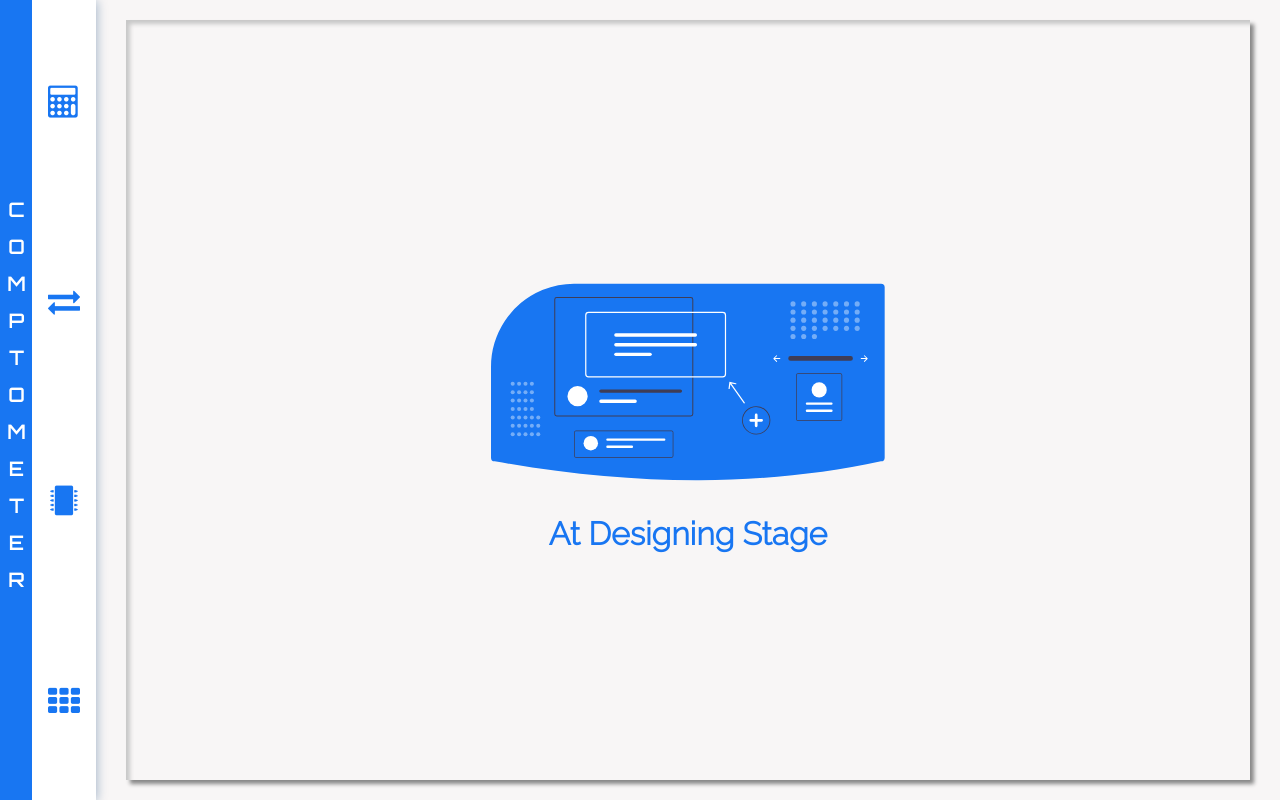
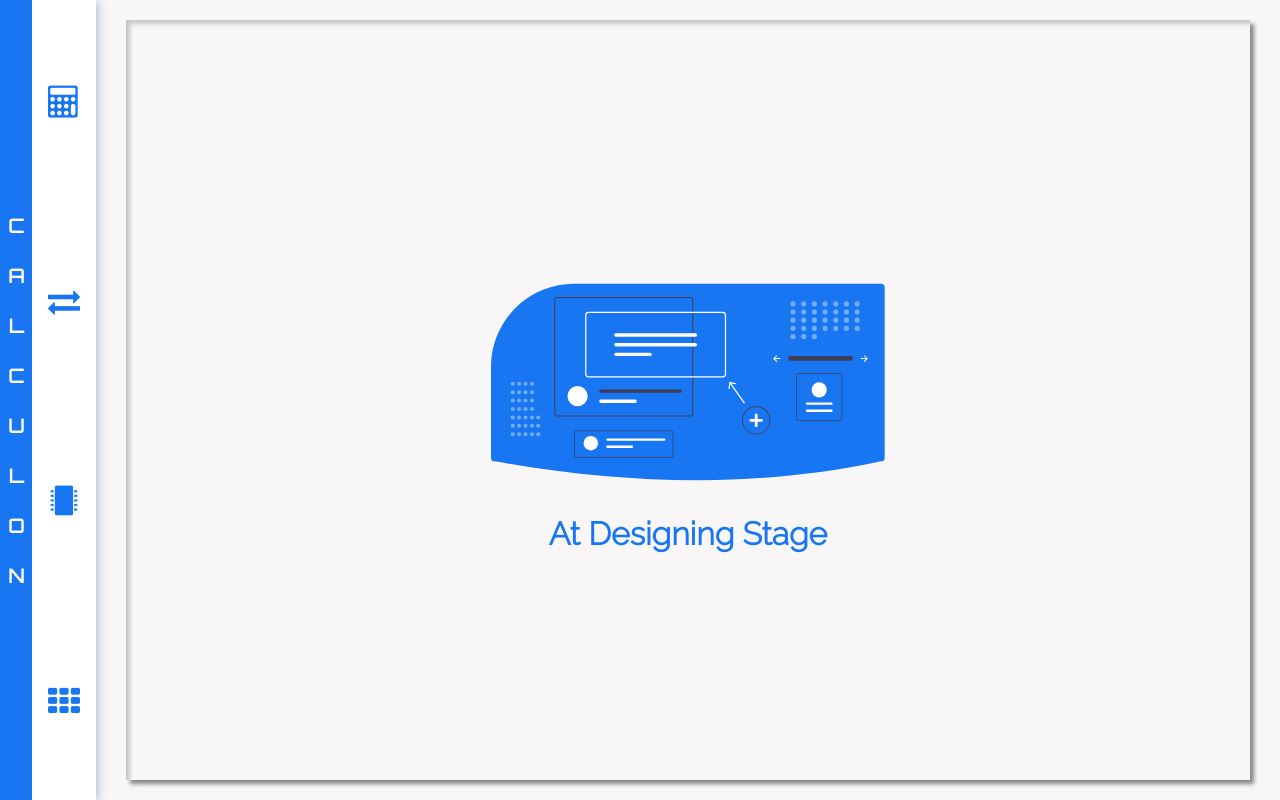
Before and after one commit to rpkc/React-UI, a React (Create React App) app: page / in a window 1280 px wide. Built offline with nearby package versions, Linux system fonts and the light colour scheme.

Commit message:
Heading Modified on 08-08-2023

```diff
--- a/public/index.html
+++ b/public/index.html
@@ -18,7 +18,7 @@
     <link rel="preconnect" href="https://fonts.googleapis.com">
 <link rel="preconnect" href="https://fonts.gstatic.com" crossorigin>
 <link href="https://fonts.googleapis.com/css2?family=Archivo:wght@300&display=swap" rel="stylesheet">
-    <title>Comptometer Systems</title>
+    <title>Calculon</title>
   </head>
   <body>
     <noscript>You need to enable JavaScript to run this app.</noscript>
--- a/src/Style/Header.css
+++ b/src/Style/Header.css
@@ -21,7 +21,6 @@
         z-index: 1;
         width: 100vw;
         height: var(--mobile-header-height);
-        letter-spacing: .5rem;
         font-family: 'Orbitron', sans-serif;
         text-transform: lowercase;
         font-size: 1.5rem;
@@ -144,7 +143,6 @@
     display: inline;
     height: 100%;
     position: fixed;
-    letter-spacing: .75rem;
     left: 0;
     width:var(--desktop-menu-header-width);
     color: var(--mobile-menu-bg-color);
--- a/src/Util/Header.js
+++ b/src/Util/Header.js
@@ -13,7 +13,7 @@ export default function Header(){
 return(
   // <div>
     <div className="menu">
-        <div className="header">COMPTOMETER</div>
+        <div className="header">C A L C U L O N</div>
         <ul className="menu-list">
           <li className="menu-item"><NavLink to='/number-system' info="Number System" activeClassName="active"><i class="fa fa-calculator" aria-hidden="true"></i></NavLink></li>
           <li className="menu-item"><NavLink to='/converter' info="Converter" activeClassName="active"><i class="fa fa-exchange" aria-hidden="true"></i></NavLink></li>
```
